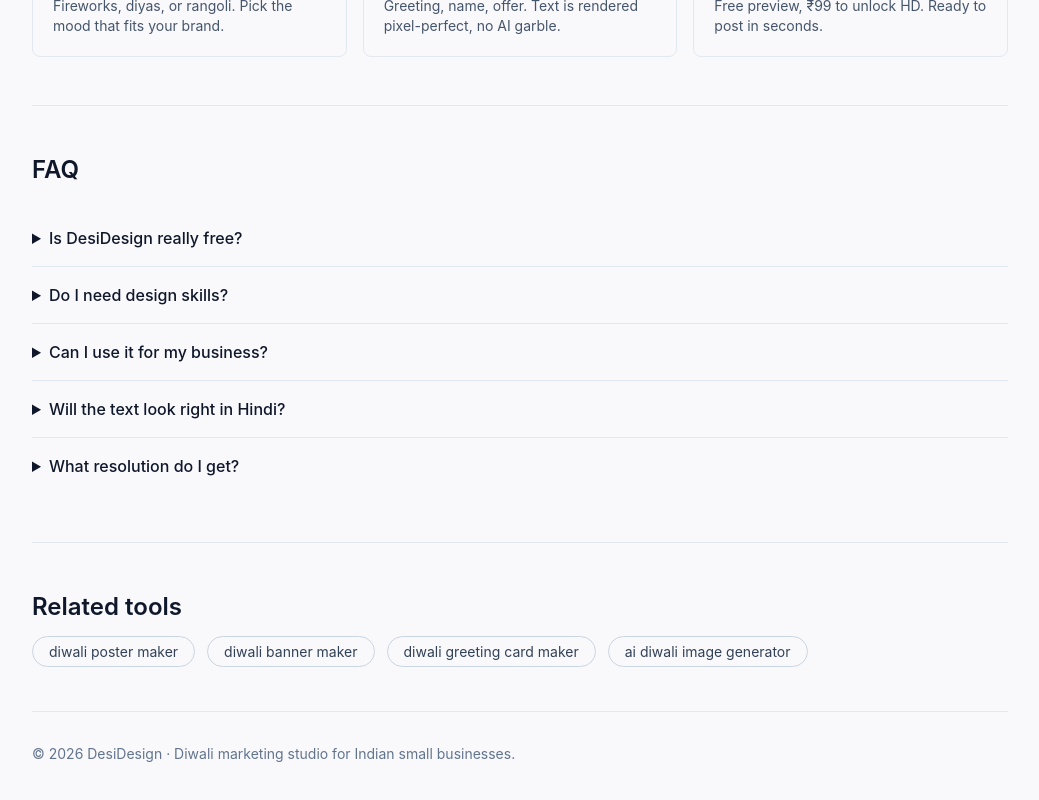
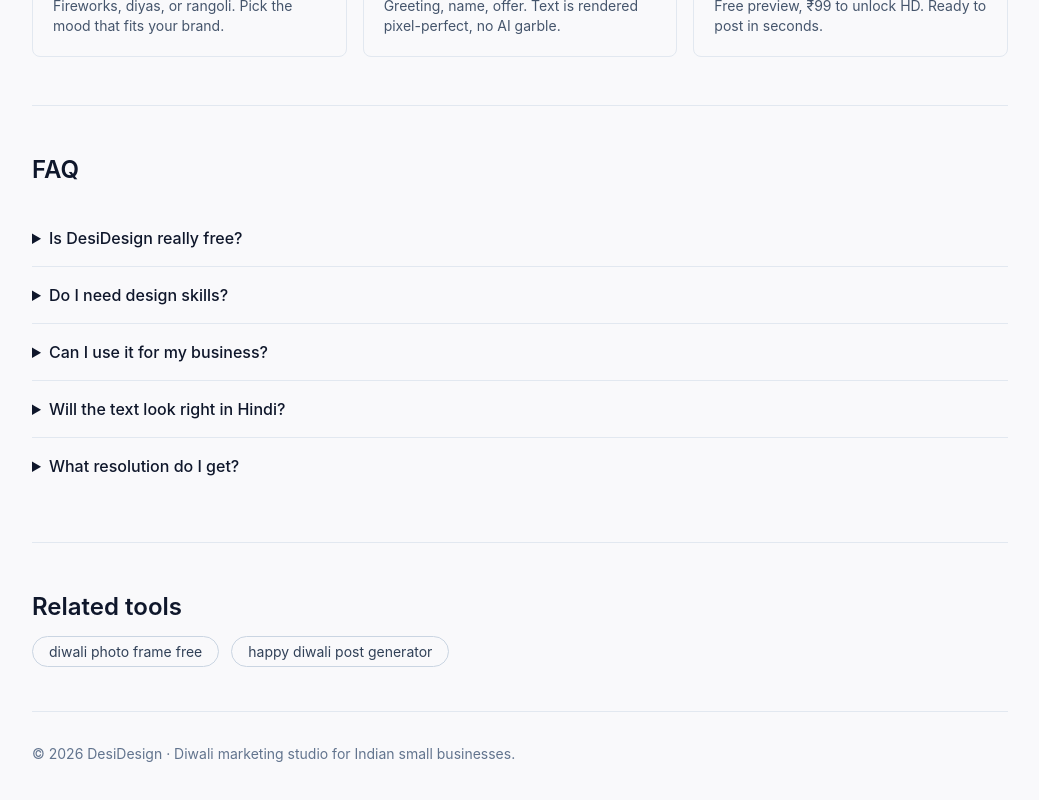
Before and after one commit to zyhleave/desidesign, a Next.js app: page /diwali-card-maker in a window 1280 px wide. Shown: the part 996-1796 px from the top of the page, without its empty margins (120-1159 px from the left). Built offline with nearby package versions, Linux system fonts and the light colour scheme; no server answers.

Commit message:
fix: remove 404 related-tool links and missing og-cover.jpg references

```diff
--- a/src/app/diwali-card-maker/page.tsx
+++ b/src/app/diwali-card-maker/page.tsx
@@ -52,10 +52,8 @@
     },
   ],
   relatedSlugs: [
-    "diwali-poster-maker",
-    "diwali-banner-maker",
-    "diwali-greeting-card-maker",
-    "ai-diwali-image-generator",
+    "diwali-photo-frame-free",
+    "happy-diwali-post-generator",
   ],
 };
 
--- a/src/app/diwali-photo-frame-free/page.tsx
+++ b/src/app/diwali-photo-frame-free/page.tsx
@@ -18,7 +18,6 @@
     title: "Free Diwali Photo Frame Online – AI-Powered",
     description:
       "Create beautiful Diwali photo frames instantly. No signup required. Hindu calendar accurate.",
-    images: [{ url: "/og-cover.jpg", width: 1200, height: 630 }],
   },
 };
 
@@ -148,8 +147,7 @@
           <div className="grid sm:grid-cols-2 md:grid-cols-3 gap-4">
             {[
               { href: "/diwali-card-maker", label: "Diwali Card Maker", desc: "Create greeting cards with AI" },
-              { href: "/diwali-banner-maker", label: "Diwali Banner Maker", desc: "Shop banners & social headers" },
-              { href: "/diwali-poster-maker", label: "Diwali Poster Maker", desc: "Festival posters in 1 click" },
+              { href: "/happy-diwali-post-generator", label: "Diwali Post Generator", desc: "Make share-ready posts for Instagram" },
             ].map(({ href, label, desc }) => (
               <Link
                 key={href}
--- a/src/app/happy-diwali-post-generator/page.tsx
+++ b/src/app/happy-diwali-post-generator/page.tsx
@@ -17,7 +17,6 @@
     title: "Free Happy Diwali Post Generator – AI-Powered",
     description:
       "Generate festive Diwali posts for any platform. Free, no signup, Hindu calendar accurate.",
-    images: [{ url: "/og-cover.jpg", width: 1200, height: 630 }],
   },
 };
 
@@ -149,7 +148,6 @@
             {[
               { href: "/diwali-card-maker", label: "Diwali Card Maker", desc: "Create greeting cards with AI" },
               { href: "/diwali-photo-frame-free", label: "Diwali Photo Frame", desc: "Add festive frames to photos" },
-              { href: "/diwali-banner-maker", label: "Diwali Banner Maker", desc: "Shop banners & social headers" },
             ].map(({ href, label, desc }) => (
               <Link
                 key={href}
```
